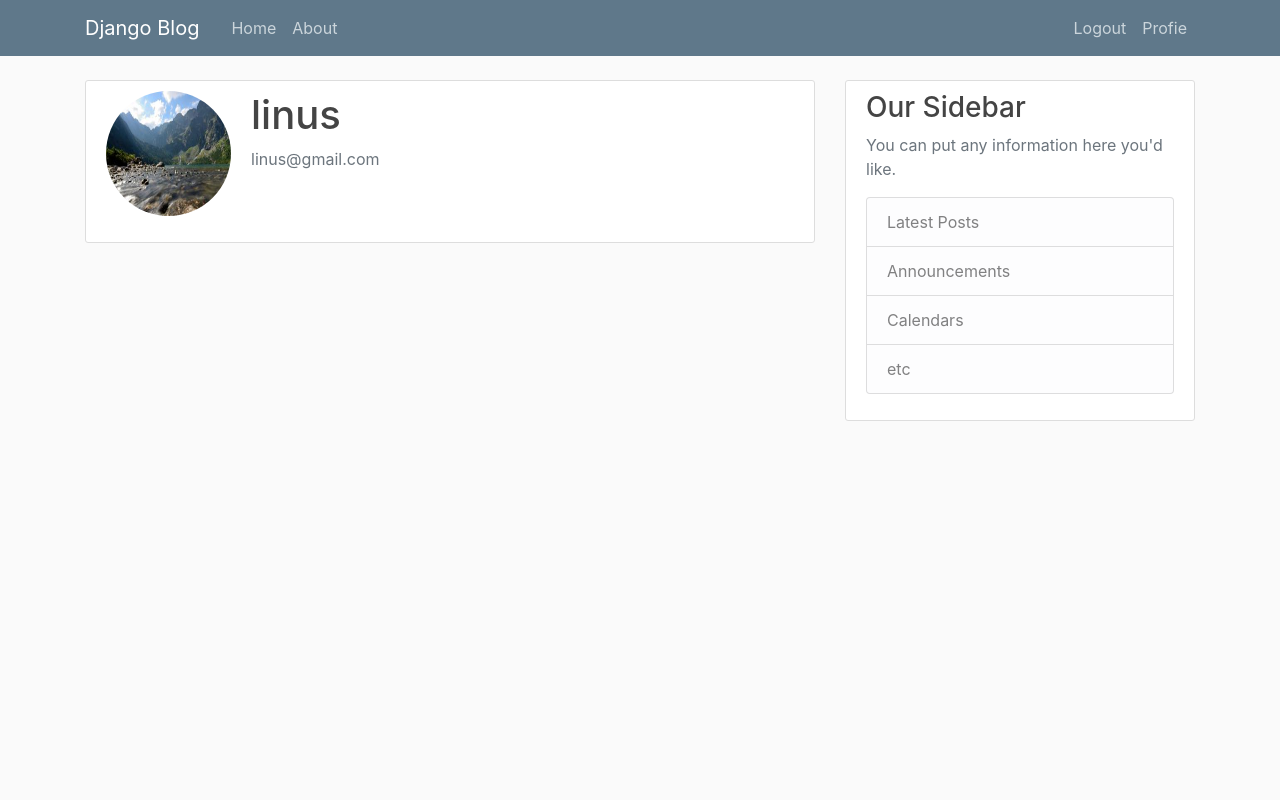
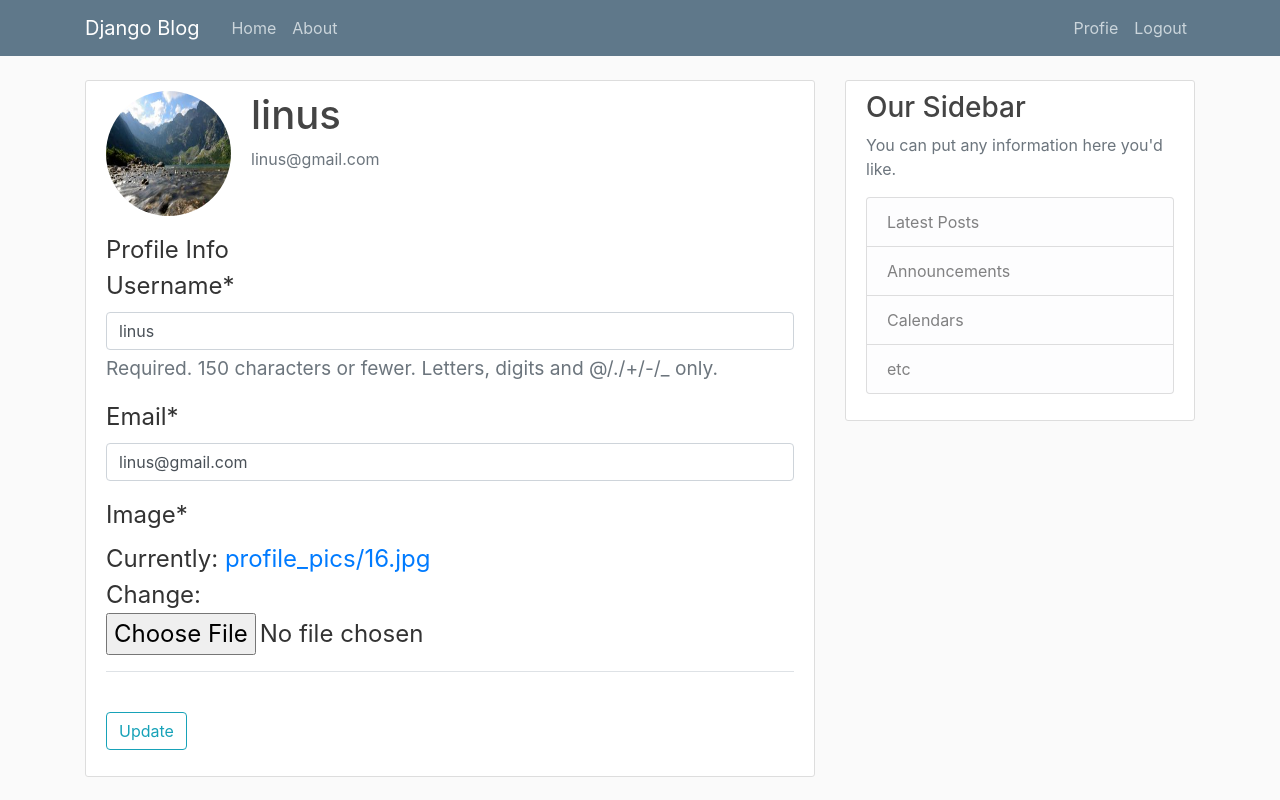
Before and after one commit to msunilhyd/django-series, a Django app: page /profile/ in a window 1280 px wide. Run offline with Django 3.2, Linux system fonts and the light colour scheme; a user stored in the database is signed in; data comes from the database, SQL or seed files in the repository; both versions use the stored data as it was after the commit; some libraries are stand-ins or nearby versions.

Commit message:
24:Aug:19 : Added the support for update user and update profile picture

```diff
--- a/django_project/blog/templates/blog/base.html
+++ b/django_project/blog/templates/blog/base.html
@@ -2,6 +2,7 @@
 
 
 <html lang="en">
+
 <head>
   <meta charset="UTF-8">
   <meta name="viewport" content="width=device-width, initial-scale=1.0">
@@ -17,19 +18,22 @@
   <meta name="viewport" content="width=device-width, initial-scale=1, shrink-to-fit=no">
 
   <!-- Bootstrap CSS -->
-        <link rel="stylesheet" href="https://maxcdn.bootstrapcdn.com/bootstrap/4.0.0/css/bootstrap.min.css" integrity="sha384-Gn5384xqQ1aoWXA+058RXPxPg6fy4IWvTNh0E263XmFcJlSAwiGgFAW/dAiS6JXm" crossorigin="anonymous">
+  <link rel="stylesheet" href="https://maxcdn.bootstrapcdn.com/bootstrap/4.0.0/css/bootstrap.min.css"
+    integrity="sha384-Gn5384xqQ1aoWXA+058RXPxPg6fy4IWvTNh0E263XmFcJlSAwiGgFAW/dAiS6JXm" crossorigin="anonymous">
   <!-- Bootstrap CSS -->
   <link rel="stylesheet" href="{% static 'blog/main.css' %}">
 
 
 </head>
+
 <body>
 
   <header class="site-header">
     <nav class="navbar navbar-expand-md navbar-dark bg-steel fixed-top">
       <div class="container">
         <a class="navbar-brand mr-4" href="{% url 'blog-home' %}">Django Blog</a>
-                    <button class="navbar-toggler" type="button" data-toggle="collapse" data-target="#navbarToggle" aria-controls="navbarToggle" aria-expanded="false" aria-label="Toggle navigation">
+        <button class="navbar-toggler" type="button" data-toggle="collapse" data-target="#navbarToggle"
+          aria-controls="navbarToggle" aria-expanded="false" aria-label="Toggle navigation">
           <span class="navbar-toggler-icon"></span>
         </button>
         <div class="collapse navbar-collapse" id="navbarTog gle">
@@ -41,8 +45,8 @@
 
           <div class="navbar-nav">
             {% if user.is_authenticated %}
+            <a class="nav-item nav-link" href="{% url 'profile' %}">Profie</a>
             <a class="nav-item nav-link" href="{% url 'logout' %}">Logout</a>
-                      <a class="nav-item nav-link" href="{% url 'profile' %}">Profie</a>
             {% else %}
             <a class="nav-item nav-link" href="{% url 'login' %}">Login</a>
             <a class="nav-item nav-link" href="{% url 'register' %}">Register</a>
@@ -82,10 +86,17 @@
   </main>
   <!-- Optional JavaScript -->
   <!-- jQuery first, then Popper.js, then Bootstrap JS -->
-    <script src="https://code.jquery.com/jquery-3.2.1.slim.min.js" integrity="sha384-KJ3o2DKtIkvYIK3UENzmM7KCkRr/rE9/Qpg6aAZGJwFDMVNA/GpGFF93hXpG5KkN" crossorigin="anonymous"></script>
-    <script src="https://cdnjs.cloudflare.com/ajax/libs/popper.js/1.12.9/umd/popper.min.js" integrity="sha384-ApNbgh9B+Y1QKtv3Rn7W3mgPxhU9K/ScQsAP7hUibX39j7fakFPskvXusvfa0b4Q" crossorigin="anonymous"></script>
-    <script src="https://maxcdn.bootstrapcdn.com/bootstrap/4.0.0/js/bootstrap.min.js" integrity="sha384-JZR6Spejh4U02d8jOt6vLEHfe/JQGiRRSQQxSfFWpi1MquVdAyjUar5+76PVCmYl" crossorigin="anonymous"></script>
+  <script src="https://code.jquery.com/jquery-3.2.1.slim.min.js"
+    integrity="sha384-KJ3o2DKtIkvYIK3UENzmM7KCkRr/rE9/Qpg6aAZGJwFDMVNA/GpGFF93hXpG5KkN"
+    crossorigin="anonymous"></script>
+  <script src="https://cdnjs.cloudflare.com/ajax/libs/popper.js/1.12.9/umd/popper.min.js"
+    integrity="sha384-ApNbgh9B+Y1QKtv3Rn7W3mgPxhU9K/ScQsAP7hUibX39j7fakFPskvXusvfa0b4Q"
+    crossorigin="anonymous"></script>
+  <script src="https://maxcdn.bootstrapcdn.com/bootstrap/4.0.0/js/bootstrap.min.js"
+    integrity="sha384-JZR6Spejh4U02d8jOt6vLEHfe/JQGiRRSQQxSfFWpi1MquVdAyjUar5+76PVCmYl"
+    crossorigin="anonymous"></script>
 
 
 </body>
+
 </html>
--- a/django_project/blog/templates/blog/home.html
+++ b/django_project/blog/templates/blog/home.html
@@ -4,6 +4,7 @@
 {% block content %}
     {% for post in posts %}
     <article class="media content-section">
+      <img class="rounded-circle article-img" src="{{ post.author.profile.image.url }}">
             <div class="media-body">
               <div class="article-metadata">
                 <a class="mr-2" href="#">{{ post.author }}</a>
--- a/django_project/users/forms.py
+++ b/django_project/users/forms.py
@@ -1,7 +1,7 @@
 from django import forms
 from django.contrib.auth.models import User
 from django.contrib.auth.forms import UserCreationForm
-
+from .models import Profile
 
 class UserRegistrationForm(UserCreationForm):
     email = forms.EmailField()
@@ -9,3 +9,17 @@ class UserRegistrationForm(UserCreationForm):
     class Meta:
         model = User
         fields = ['username', 'email', 'password1', 'password2']
+
+class UserUpdateForm(forms.ModelForm):
+    email = forms.EmailField()
+
+    class Meta:
+        model = User
+        fields = ['username', 'email']
+
+
+class ProfileUpdateForm(forms.ModelForm):
+
+    class Meta:
+        model = Profile
+        fields = ['image']
--- a/django_project/users/models.py
+++ b/django_project/users/models.py
@@ -1,5 +1,6 @@
 from django.db import models
 from django.contrib.auth.models import User
+from PIL import Image
 
 class Profile(models.Model):
     user = models.OneToOneField(User, on_delete=models.CASCADE)
@@ -7,3 +8,13 @@ class Profile(models.Model):
 
     def __str__(self):
         return f'{ self.user.username } Profile'
+
+    def save(self):
+        super().save()
+
+        img = Image.open(self.image.path)
+
+        if img.height > 300 or img.width > 300:
+            output_size = (300, 300)
+            img.thumbnail(output_size)
+            img.save(self.image.path)
--- a/django_project/users/templates/users/profile.html
+++ b/django_project/users/templates/users/profile.html
@@ -10,5 +10,20 @@
             <p class="text-secondary">{{ user.email }}</p>
         </div>
     </div>
+    <form method="POST" enctype="multipart/form-data">
+        {% csrf_token%}
+        <fieldset class="form-group">
+            <legend class="border-bottom mb-4">
+                Profile Info
+
+                {{ u_form | crispy }}
+                {{ p_form | crispy }}
+
+            </legend>
+        </fieldset>
+        <div class="form-group">
+            <button class="btn btn-outline-info" type="submit"> Update </button>
+        </div>
+    </form>
 </div>
 {% endblock%}
--- a/django_project/users/views.py
+++ b/django_project/users/views.py
@@ -1,7 +1,7 @@
 from django.shortcuts import render, redirect
 from django.contrib.auth.forms import UserCreationForm
 from django.contrib import messages
-from .forms import UserRegistrationForm
+from .forms import UserRegistrationForm, UserUpdateForm, ProfileUpdateForm
 from django.contrib.auth.decorators import login_required
 
 def register(request):
@@ -18,4 +18,22 @@ def register(request):
 
 @login_required
 def profile(request):
-    return render(request, 'users/profile.html')
+
+    if request.method == 'POST':
+        u_form = UserUpdateForm(request.POST, instance=request.user)
+        p_form = ProfileUpdateForm(request.POST, request.FILES, instance=request.user.profile)
+        if u_form.is_valid() and p_form.is_valid():
+            u_form.save()
+            p_form.save()
+            messages.success(request, f'Your account has been updated.')
+            return redirect('profile')
+    else:
+        u_form = UserUpdateForm(instance=request.user)
+        p_form = ProfileUpdateForm(instance=request.user.profile)
+
+    context = {
+        'u_form': u_form,
+        'p_form': p_form
+    }
+
+    return render(request, 'users/profile.html', context)
```
Also changed, not shown: django_project/db.sqlite3, django_project/media/profile_pics/16.jpg (added), django_project/media/profile_pics/9.jpg (added). Lines whose indentation alone changed are shown as unchanged.
